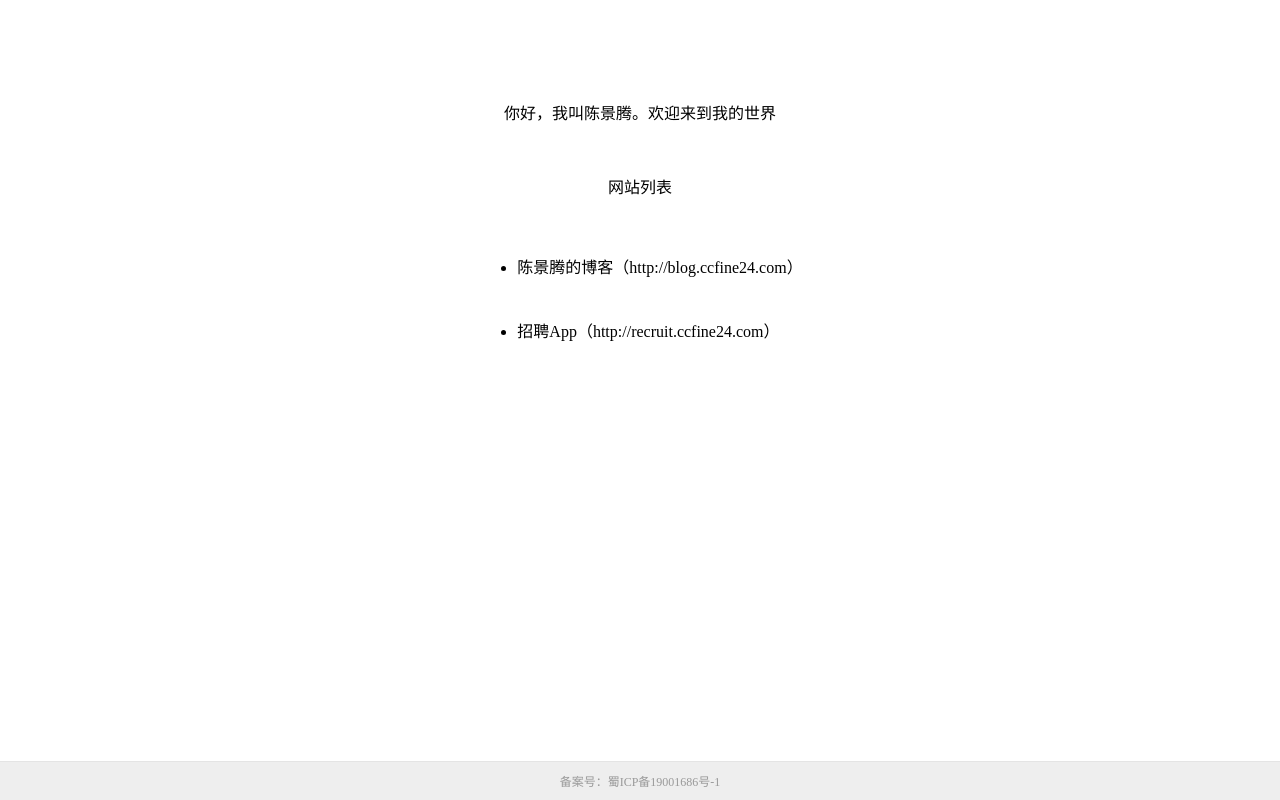
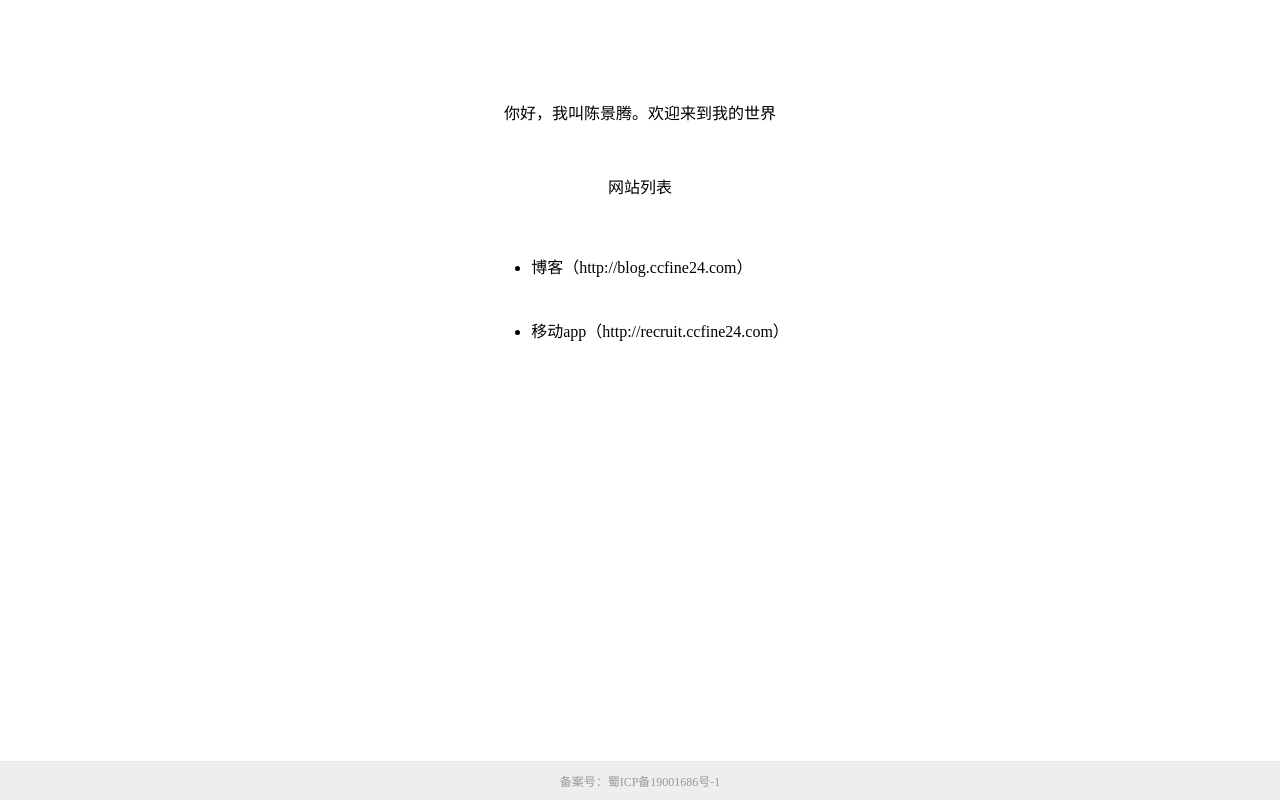
Before and after one commit to ccfine/ccfine24, a website: page index.html in a window 1280 px wide. Drawn offline with Linux system fonts and the light colour scheme.

Commit message:
网页内容变更

```diff
--- a/index.html
+++ b/index.html
@@ -50,10 +50,10 @@
       <div>网站列表</div>
       <ul>
         <li>
-          <a href="http://blog.ccfine24.com" target="_blank">陈景腾的博客（http://blog.ccfine24.com）</a>
+          <a href="http://blog.ccfine24.com" target="_blank">博客（http://blog.ccfine24.com）</a>
         </li>
         <li>
-          <a href="http://recruit.ccfine24.com" target="_blank">招聘App（http://recruit.ccfine24.com）</a>
+          <a href="http://recruit.ccfine24.com" target="_blank">移动app（http://recruit.ccfine24.com）</a>
         </li>
       </ul>
       <footer>备案号：蜀ICP备19001686号-1</footer>
--- a/package.json
+++ b/package.json
@@ -1,6 +1,6 @@
 {
   "name": "ccfine24",
-  "version": "1.1.0",
+  "version": "1.1.1",
   "scripts": {
     "setup": "pm2 deploy ecosystem.config.js production setup",
     "deploy": "pm2 deploy ecosystem.config.js production"
```
Also changed, not shown: CHANGELOG.md, README.md.
